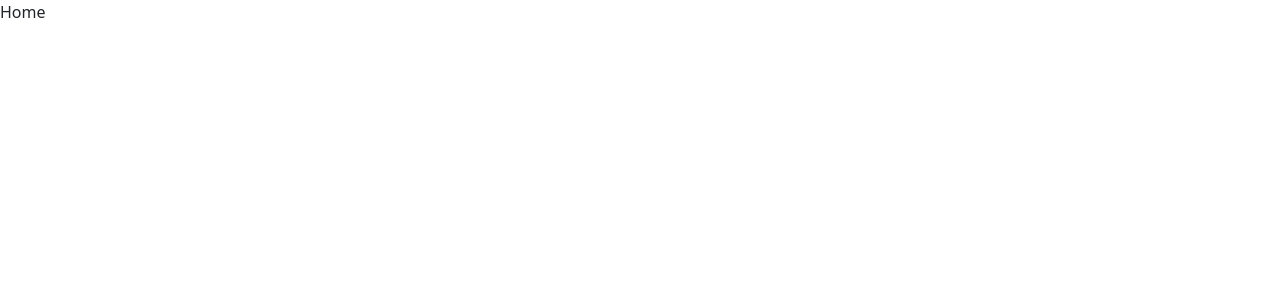
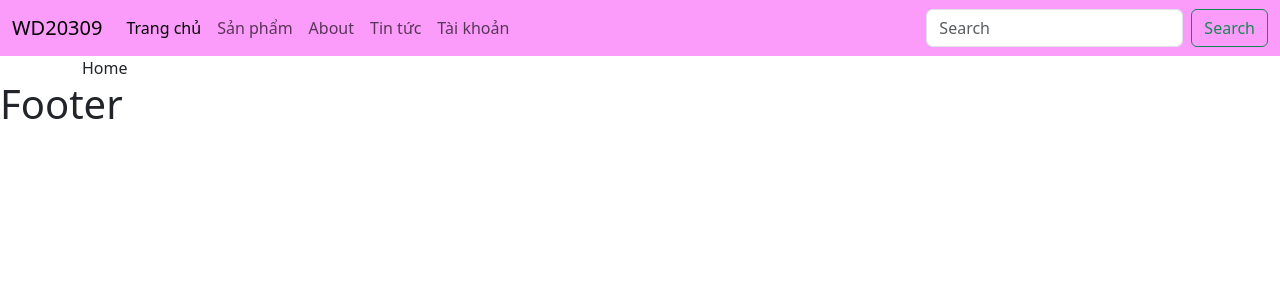
Before and after one commit to chinhpd5/WEB501, a React (Vite) app in the folder WD20309/: page / in a window 1280 px wide. Shown: the top 300 px of the page. Built offline with nearby package versions, Linux system fonts and the light colour scheme.

Commit message:
tạo Layout

```diff
--- a/WD20309/src/App.jsx
+++ b/WD20309/src/App.jsx
@@ -2,16 +2,24 @@
 import Home from './pages/Home'
 import Product from './pages/Product'
 import About from './pages/About'
+import ClientLayout from './layouts/ClientLayout'
 function App() {
 
   return (
     <>
+
       <Routes>
-        <Route path='/' element={ <Home/> } />
-        <Route path='/product' element={ <Product/> } />
-        <Route path='/about' element={ <About/> } />
+
+        <Route path='/' element={<ClientLayout/>}>
+          <Route path='' element={ <Home/> } />
+          <Route path='product' element={ <Product/> } />
+          <Route path='about' element={ <About/> } />
+        </Route>
+
+
         <Route path='*' element={ <h1>Not Found</h1> } />
       </Routes>
+
     </>
   )
 }
--- /dev/null
+++ b/WD20309/src/layouts/ClientLayout.jsx
@@ -0,0 +1,51 @@
+import React from 'react'
+import { Outlet,Link } from 'react-router-dom'
+
+function ClientLayout() {
+  return (
+    <div>
+      <nav className="navbar navbar-expand-sm" style={{backgroundColor: '#fb9bfa'}}>
+        <div className="container-fluid">
+          <Link className="navbar-brand" to="/">WD20309</Link>
+          <button className="navbar-toggler" type="button" data-bs-toggle="collapse" data-bs-target="#navbarSupportedContent" aria-controls="navbarSupportedContent" aria-expanded="false" aria-label="Toggle navigation">
+            <span className="navbar-toggler-icon" />
+          </button>
+          <div className="collapse navbar-collapse" id="navbarSupportedContent">
+            <ul className="navbar-nav me-auto mb-2 mb-lg-0">
+              <li className="nav-item">
+                <Link className="nav-link active" aria-current="page" to="/">Trang chủ</Link>
+              </li>
+              <li className="nav-item">
+                <Link className="nav-link" to="/product">Sản phẩm</Link>
+              </li>
+              <li className="nav-item">
+                <Link className="nav-link" to="/about">About</Link>
+              </li>
+              <li className="nav-item">
+                <Link className="nav-link" to="/news">Tin tức</Link>
+              </li>
+              <li className="nav-item">
+                <Link className="nav-link" to="/account">Tài khoản</Link>
+              </li>
+
+            </ul>
+            <form className="d-flex" role="search">
+              <input className="form-control me-2" type="search" placeholder="Search" aria-label="Search" />
+              <button className="btn btn-outline-success" type="submit">Search</button>
+            </form>
+          </div>
+        </div>
+      </nav>
+
+
+      <div className='container'>
+        <Outlet />
+      </div>
+
+      <h1>Footer</h1>
+
+    </div>
+  )
+}
+
+export default ClientLayout
```
